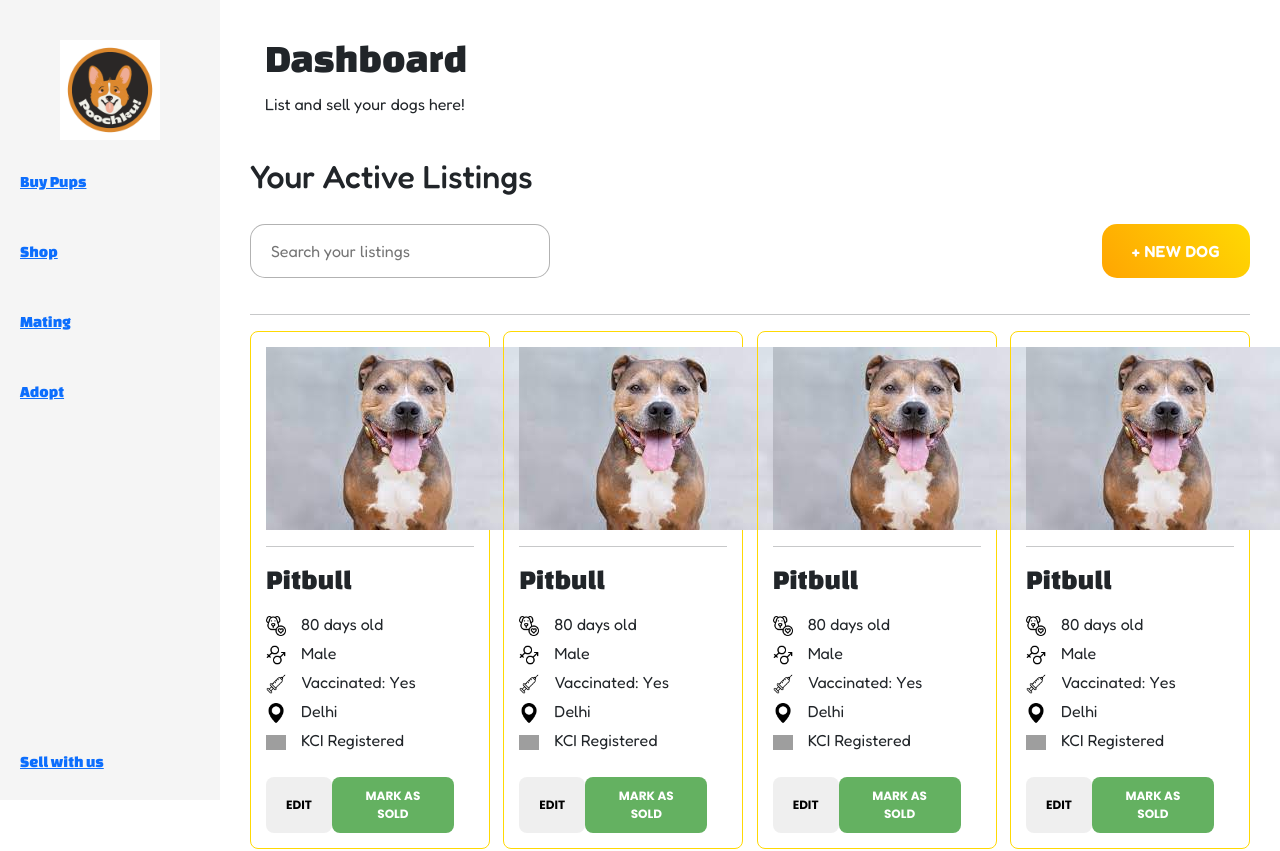
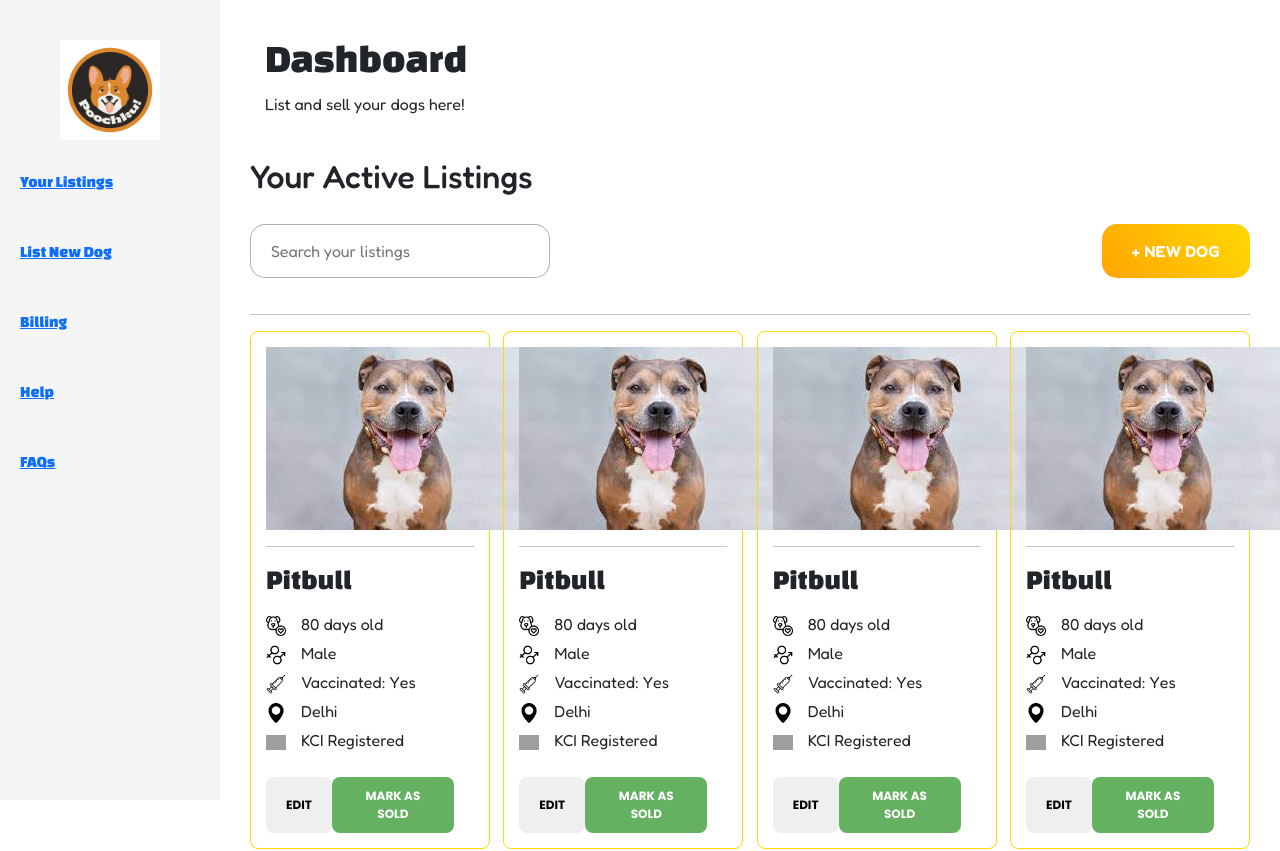
Before and after one commit to namish800/poochku-frontend, a React (Create React App) app: page /seller in a window 1280 px wide. Shown: the top 851 px of the page. Built offline with nearby package versions, Linux system fonts and the light colour scheme; grey boxes are pictures that could not be loaded.

Commit message:
Modified Seller Nav

```diff
--- a/src/Components/Pages/Seller/index.js
+++ b/src/Components/Pages/Seller/index.js
@@ -1,14 +1,13 @@
-import React from 'react'
-import DashNavUser from '../../Reusable/DashNavUser'
 import DogForSaleCard from '../../Reusable/DogForSaleCard'
 import './style.css'
 import dogList from '../Pups/dogBuyList'
 import { Link } from 'react-router-dom'
+import SellerUserNav from '../../Reusable/SellerUserNav'
 
 const Seller = () => {
   return (
     <div className='browsePetWrapper'>
-        <DashNavUser />
+        <SellerUserNav />
         <div className='pupListWrapper mating'>
           <div className='pageHeadingSticky nonStick'>
             <div>
--- /dev/null
+++ b/src/Components/Reusable/SellerUserNav/index.js
@@ -0,0 +1,43 @@
+import { Link } from 'react-router-dom'
+import Logo from '../../../Assets/Logo.png'
+
+import './style.css'
+
+const SellerUserNav = () => {
+  return (
+    <div className='sellerNavUserWrapper'>
+      <div>
+        <Link className='DhashNavLink logo' to="/">
+          <img className='DhashNavLogo' src={Logo} />
+        </Link>
+        <Link to="/browse" className='DhashNavLink'>
+          {/* <img className='DashNavIcon' src={Browse} /> */}
+          <p>Your Listings</p>
+        </Link>
+        <Link to="/browse" className='DhashNavLink'>
+          {/* <img className='DashNavIcon' src={PetShop}/> */}
+          <p>List New Dog</p>
+        </Link>
+        <Link to="/mating" className='DhashNavLink'>
+          {/* <img className='DashNavIcon' src={dog}/> */}
+          <p>Billing</p>
+        </Link>
+        <Link to="/adopt" className='DhashNavLink'>
+          {/* <img className='DashNavIcon' src={adopt}/> */}
+          <p>Help</p>
+        </Link>
+        <Link to="/adopt" className='DhashNavLink'>
+          {/* <img className='DashNavIcon' src={adopt}/> */}
+          <p>FAQs</p>
+        </Link>
+      </div>
+      {/* <div>
+        <Link to="/seller" className='DhashNavLink' style={{textAlign:"center"}}>
+            <p>Sell with us</p>
+        </Link>
+      </div> */}
+    </div>
+  )
+}
+
+export default SellerUserNav
--- /dev/null
+++ b/src/Components/Reusable/SellerUserNav/style.css
@@ -0,0 +1,35 @@
+.sellerNavUserWrapper {
+  width: 220px;
+  position: sticky;
+  top: 0;
+  left: 0px;
+  height: 100vh;
+  display: flex;
+  flex-direction: column;
+  justify-content: space-between;
+  align-items: stretch;
+  padding: 10px 20px;
+  background: #f5f5f5;
+}
+.sellerNavUserWrapper .DhashNavLogo {
+  width: 100px;
+  height: auto;
+}
+.sellerNavUserWrapper .DhashNavLink {
+  width: 100%;
+  display: flex;
+  justify-content: start;
+  margin-top: 30px;
+  align-items: start;
+}
+.sellerNavUserWrapper .DhashNavLink.logo {
+  justify-content: center;
+}
+.sellerNavUserWrapper .DhashNavLink .DashNavIcon {
+  width: 30px;
+  height: auto;
+  margin-right: 20px;
+}
+.sellerNavUserWrapper .DhashNavLink p {
+  font-family: changa one;
+}/*# sourceMappingURL=style.css.map */
--- /dev/null
+++ b/src/Components/Reusable/SellerUserNav/style.scss
@@ -0,0 +1,40 @@
+.sellerNavUserWrapper{
+    width: 220px;
+    position: sticky;
+    top: 0;
+    left: 0px;
+    height: 100vh;
+    display: flex;
+    flex-direction: column;
+    justify-content: space-between;
+    align-items: stretch;
+    padding: 10px 20px;
+    background: #f5f5f5;
+
+    .DhashNavLogo{
+        width: 100px;
+        height: auto;
+    }
+
+    .DhashNavLink{
+        width: 100%;
+        display: flex;
+        justify-content: start;
+        margin-top: 30px;
+        align-items: start;
+
+        &.logo{
+            justify-content: center;
+        }
+
+        .DashNavIcon{
+            width: 30px;
+            height: auto;
+            margin-right: 20px;
+        }
+
+        p{
+            font-family: changa one;
+        }
+    }
+}
```
Also changed, not shown: 1 other file (tests, documents, lock files or other folders).
